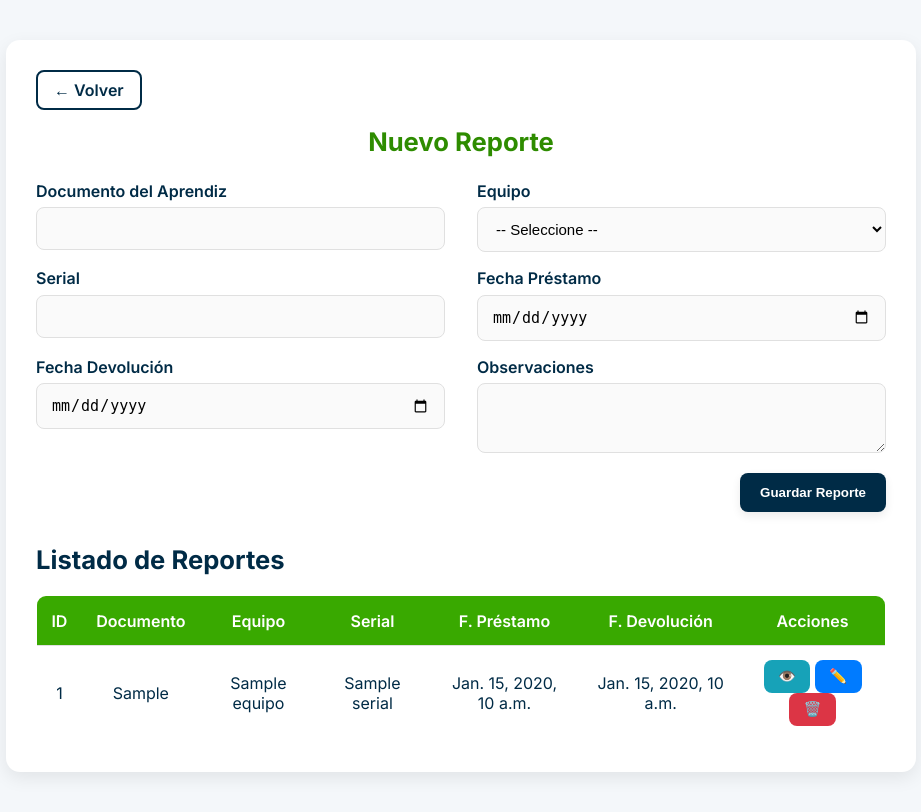
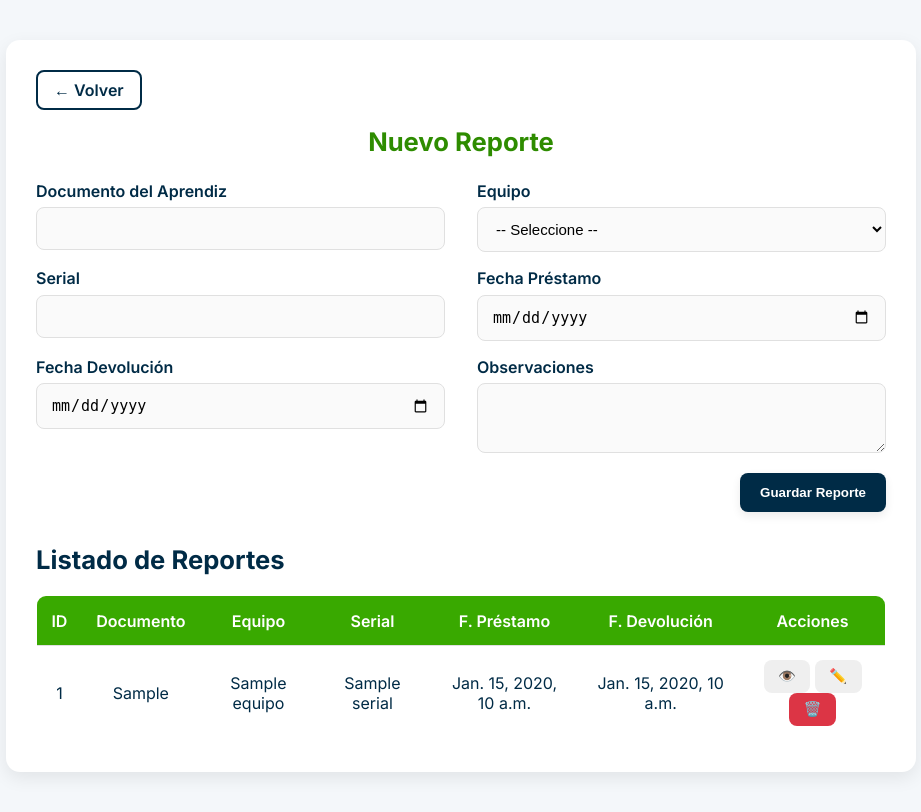
Before and after one commit to G1lber/Paz-y-Salvo, a Django app: template pazysalvo/mainapp/templates/bienestar/prestar-equipos.html in a window 1280 px wide. Shown: the whole page, without its empty margins (179-1100 px from the left). Run offline with Django 5.2, Linux system fonts and the light colour scheme; the template is opened without the code that fills it: most values are stand-ins (such as "Sample title", 1, 10 or a date in 2020).

Commit message:
arreglos en estilo de reportes

```diff
--- a/pazysalvo/mainapp/static/css/prestar-equipos.css
+++ b/pazysalvo/mainapp/static/css/prestar-equipos.css
@@ -5,6 +5,7 @@
   --color-blanco: #ffffff;
   --color-fondo: #f4f7fa;
   --color-texto: #002b46;
+  --color-hoverA: #003e60;
   --color-hover: #2b8500;
   --color-sombra: rgba(0, 0, 0, 0.08);
   --color-borde: #e0e0e0;
@@ -136,7 +137,7 @@ textarea {
   box-shadow: 0 4px 10px var(--color-sombra);
 }
 .btn-submit:hover {
-  background: var(--color-hover);
+  background: var(--color-hoverA);
 }
 
 /* --- Tabla --- */
@@ -175,15 +176,6 @@ tr:nth-child(even) {
   border: none;
   font-weight: 600;
 }
-
-.btn-edit {
-  background: #007bff;
-  color: var(--color-blanco);
-}
-.btn-edit:hover {
-  background: #0056b3;
-}
-
 .btn-delete {
   background: #dc3545;
   color: var(--color-blanco);
@@ -191,11 +183,3 @@ tr:nth-child(even) {
 .btn-delete:hover {
   background: #a71d2a;
 }
-
-.btn-view {
-  background: #17a2b8;
-  color: var(--color-blanco);
-}
-.btn-view:hover {
-  background: #0d6673;
-}
```
